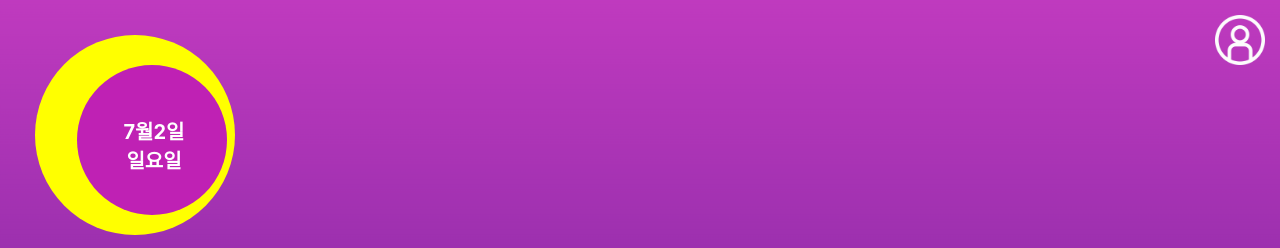
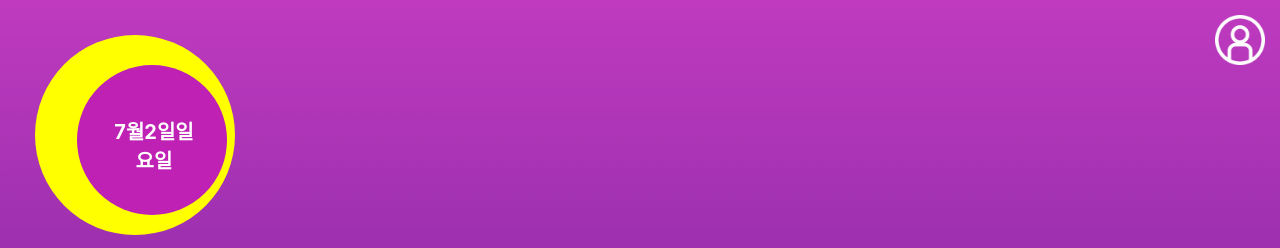
Before and after one commit to ModuMoyeoToyProject/painting-diary-fe, a React (Create React App) app: page / in a window 1280 px wide. Shown: the top 248 px of the page. Built offline with nearby package versions, Linux system fonts and the light colour scheme.

Commit message:
월요일 띄어쓰기

```diff
--- a/package.json
+++ b/package.json
@@ -6,9 +6,10 @@
     "@testing-library/jest-dom": "^5.16.5",
     "@testing-library/react": "^13.4.0",
     "@testing-library/user-event": "^13.5.0",
+    "global": "^4.4.0",
     "react": "^18.2.0",
     "react-dom": "^18.2.0",
-    "react-scripts": "5.0.1",
+    "react-scripts": "^5.0.1",
     "web-vitals": "^2.1.4"
   },
   "scripts": {
--- a/src/component/date.js
+++ b/src/component/date.js
@@ -1,22 +1,28 @@
-import React from 'react';
+import React from "react";
 
 const Sidebar = () => {
   const todayTime = () => {
-        let now = new Date();  // 현재 날짜 및 시간
+    let now = new Date(); // 현재 날짜 및 시간
     let todayMonth = now.getMonth() + 1;
     let todayDate = now.getDate();
-        const week = ['일요일', '월요일', '화요일', '수요일', '목요일', '금요일', '토요일'];
+    const week = [
+      "일요일",
+      "월요일",
+      "화요일",
+      "수요일",
+      "목요일",
+      "금요일",
+      "토요일",
+    ];
     let dayOfWeek = week[now.getDay()];
 
-      return todayMonth + '월' + todayDate+'일'+"     "+dayOfWeek
-
-    }
-
+    return todayMonth + "월" + todayDate + "일" + dayOfWeek;
+  };
 
   return (
-            <div className='date'>{todayTime().slice(0, 9)}
-              <div>{todayTime().slice(9, 12)}</div><br></br>
-              <div>{todayTime().slice(12, 19)}</div>
+    <div className="date">
+      <div>{todayTime().slice(0, 5)}</div>
+      <div>{todayTime().slice(5)}</div>
     </div>
   );
 };
```
Also changed, not shown: src/component/header.js (+5 -8 lines), 1 other file (tests, documents, lock files or other folders). Lines whose indentation alone changed are shown as unchanged.
